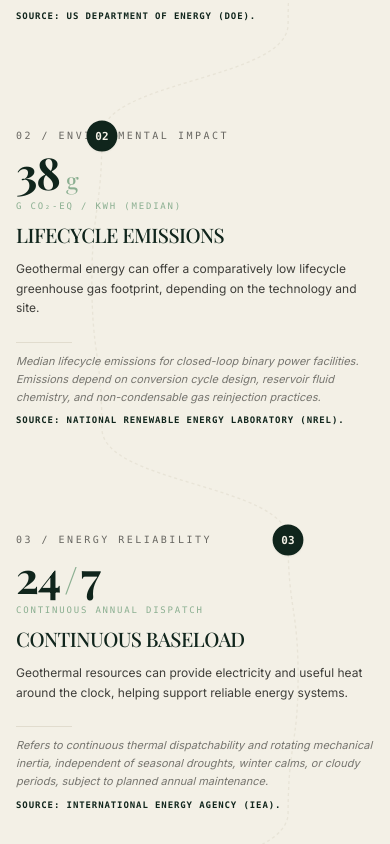
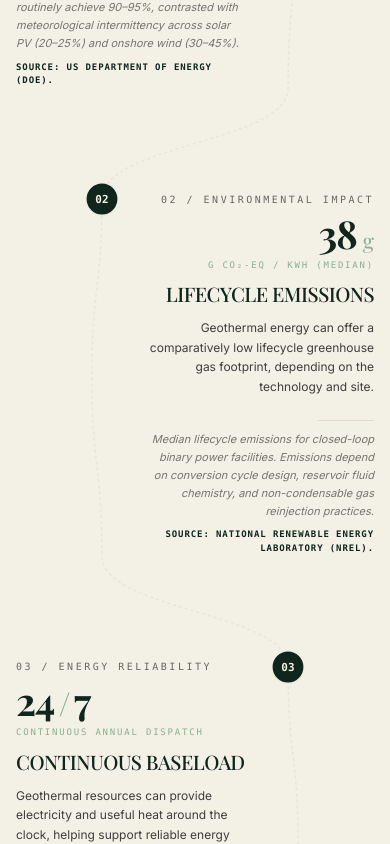
Before and after one commit to Shaheemp76m/geothermal-plant, a React (Vite) app: page / in a window 390 px wide. Shown: the part 10361-11205 px from the top of the page. Built offline with nearby package versions, Linux system fonts and the light colour scheme; a web font is replaced by a local one.

Commit message:
fix(timeline): restore alternating left-right editorial timeline layout across mobile and desktop

```diff
--- a/src/components/sections/BenefitsStrip.tsx
+++ b/src/components/sections/BenefitsStrip.tsx
@@ -18,7 +18,7 @@ interface EditorialCounterProps {
   duration?: number;
   isInView: boolean;
   shouldReduceMotion: boolean;
-  align?: 'left' | 'right';
+  isLeft: boolean;
 }
 
 const EditorialCounter: React.FC<EditorialCounterProps> = ({
@@ -28,13 +28,21 @@ const EditorialCounter: React.FC<EditorialCounterProps> = ({
   duration = 1600,
   isInView,
   shouldReduceMotion,
-  align = 'left',
+  isLeft,
 }) => {
   const [count, setCount] = useState(shouldReduceMotion ? value : 0);
   const [subCount, setSubCount] = useState(shouldReduceMotion && subNumber !== undefined ? subNumber : 0);
   const hasAnimated = useRef(false);
 
-  const justifyClass = align === 'right' ? 'md:justify-end justify-start' : 'justify-start';
+  // When isLeft is true (Metric 01, 03):
+  // Mobile (<768px): text is on left side of rope -> justify-start
+  // Desktop (>=768px): left column faces central timeline -> md:justify-end
+  // When isLeft is false (Metric 02, 04):
+  // Mobile (<768px): text is on right side of rope -> justify-end
+  // Desktop (>=768px): right column faces central timeline -> md:justify-start
+  const justifyClass = isLeft
+    ? 'justify-start md:justify-end'
+    : 'justify-end md:justify-start';
 
   useEffect(() => {
     if (shouldReduceMotion) {
@@ -78,7 +86,7 @@ const EditorialCounter: React.FC<EditorialCounterProps> = ({
   // Special layout for 24/7 continuous baseload
   if (subNumber !== undefined) {
     return (
-      <div className={`font-editorial text-[clamp(2.75rem,7.5vw,7.5rem)] font-bold text-earth-forest leading-[0.88] tracking-tight inline-flex items-baseline w-full ${justifyClass}`}>
+      <div className={`font-editorial text-[clamp(2.4rem,6.5vw,7.5rem)] font-bold text-earth-forest leading-[0.88] tracking-tight inline-flex items-baseline w-full ${justifyClass}`}>
         <span>{count}</span>
         <span className="text-earth-sage mx-1 sm:mx-1.5 font-normal text-[0.85em]">/</span>
         <span>{subCount}</span>
@@ -87,7 +95,7 @@ const EditorialCounter: React.FC<EditorialCounterProps> = ({
   }
 
   return (
-    <div className={`font-editorial text-[clamp(2.75rem,7.5vw,7.5rem)] font-bold text-earth-forest leading-[0.88] tracking-tight inline-flex items-baseline w-full ${justifyClass}`}>
+    <div className={`font-editorial text-[clamp(2.4rem,6.5vw,7.5rem)] font-bold text-earth-forest leading-[0.88] tracking-tight inline-flex items-baseline w-full ${justifyClass}`}>
       <span>{count}</span>
       <span className="text-earth-sage font-editorial font-normal text-[0.55em] ml-1.5 sm:ml-2 align-baseline tracking-normal">
         {suffix.trim()}
@@ -144,8 +152,16 @@ const MetricTimelineItem: React.FC<MetricTimelineItemProps> = ({
   const initialX = shouldReduceMotion ? 0 : isLeft ? -28 : 28;
 
   // Content alignment:
-  // Mobile (<768px): clean full-width left-aligned layout for optimal typography & readability
-  // Desktop (>=768px): alternating columns flanking the central vertical line
+  // Mobile (<768px): Alternating left/right of the continuous S-curve rope
+  // - Even index (01, 03): Left side of rope -> items-start text-left mr-auto
+  // - Odd index (02, 04): Right side of rope -> items-end text-right ml-auto
+  // Desktop (>=768px): Balanced 2-column alternating grid flanking the central vertical line
+  // - Even index (01, 03): Column 1 (Left column), facing central line -> md:items-end md:text-right md:mr-0 md:ml-auto md:pr-10 lg:pr-16
+  // - Odd index (02, 04): Column 2 (Right column), facing central line -> md:items-start md:text-left md:ml-0 md:mr-auto md:pl-10 lg:pl-16
+  const mobileAlignClass = isLeft
+    ? 'items-start text-left mr-auto'
+    : 'items-end text-right ml-auto';
+
   const desktopAlignClass = isLeft
     ? 'md:items-end md:text-right md:mr-0 md:ml-auto md:pr-10 lg:pr-16'
     : 'md:items-start md:text-left md:ml-0 md:mr-auto md:pl-10 lg:pl-16';
@@ -178,8 +194,8 @@ const MetricTimelineItem: React.FC<MetricTimelineItemProps> = ({
       {/* Desktop: 2-column alternating grid | Mobile: Single-column outer   */}
       {/* ------------------------------------------------------------------ */}
       <motion.div
-        initial={{ opacity: 0, x: initialX, y: 16 }}
-        animate={isInView ? { opacity: 1, x: 0, y: 0 } : { opacity: 0, x: initialX, y: 16 }}
+        initial={{ opacity: 0, x: initialX }}
+        animate={isInView ? { opacity: 1, x: 0 } : { opacity: 0, x: initialX }}
         transition={{
           duration: 0.75,
           ease: MOTION_EASINGS.editorial,
@@ -192,7 +208,7 @@ const MetricTimelineItem: React.FC<MetricTimelineItemProps> = ({
             <div className="w-full">
               <div
                 ref={contentRefCallback}
-                className={`relative z-10 flex flex-col w-full max-w-xl items-start text-left ${desktopAlignClass}`}
+                className={`relative z-10 flex flex-col w-[64%] sm:w-[66%] md:w-full max-w-[240px] sm:max-w-[260px] md:max-w-xl ${mobileAlignClass} ${desktopAlignClass}`}
               >
                 {/* Category Eyebrow - Target for Marker Baseline Alignment */}
                 <span
@@ -210,7 +226,7 @@ const MetricTimelineItem: React.FC<MetricTimelineItemProps> = ({
                     subNumber={stat.subNumber}
                     isInView={isInView}
                     shouldReduceMotion={shouldReduceMotion}
-                    align={isLeft ? 'left' : 'right'}
+                    isLeft={isLeft}
                   />
                 </div>
 
@@ -234,7 +250,7 @@ const MetricTimelineItem: React.FC<MetricTimelineItemProps> = ({
                 {/* Fine Hairline Rule */}
                 <div
                   className={`w-14 sm:w-16 h-[1px] bg-earth-border/80 my-2.5 sm:my-3 ${
-                    isLeft ? 'ml-0 md:ml-auto' : 'ml-0'
+                    isLeft ? 'ml-0 mr-auto md:ml-auto md:mr-0' : 'ml-auto mr-0 md:ml-0 md:mr-auto'
                   }`}
                 />
 
@@ -258,7 +274,7 @@ const MetricTimelineItem: React.FC<MetricTimelineItemProps> = ({
             <div className="w-full">
               <div
                 ref={contentRefCallback}
-                className={`relative z-10 flex flex-col w-full max-w-xl items-start text-left ${desktopAlignClass}`}
+                className={`relative z-10 flex flex-col w-[64%] sm:w-[66%] md:w-full max-w-[240px] sm:max-w-[260px] md:max-w-xl ${mobileAlignClass} ${desktopAlignClass}`}
               >
                 {/* Category Eyebrow - Target for Marker Baseline Alignment */}
                 <span
@@ -276,7 +292,7 @@ const MetricTimelineItem: React.FC<MetricTimelineItemProps> = ({
                     subNumber={stat.subNumber}
                     isInView={isInView}
                     shouldReduceMotion={shouldReduceMotion}
-                    align={isLeft ? 'left' : 'right'}
+                    isLeft={isLeft}
                   />
                 </div>
 
@@ -300,7 +316,7 @@ const MetricTimelineItem: React.FC<MetricTimelineItemProps> = ({
                 {/* Fine Hairline Rule */}
                 <div
                   className={`w-14 sm:w-16 h-[1px] bg-earth-border/80 my-2.5 sm:my-3 ${
-                    isLeft ? 'ml-0 md:ml-auto' : 'ml-0'
+                    isLeft ? 'ml-0 mr-auto md:ml-auto md:mr-0' : 'ml-auto mr-0 md:ml-0 md:mr-auto'
                   }`}
                 />
 
```
